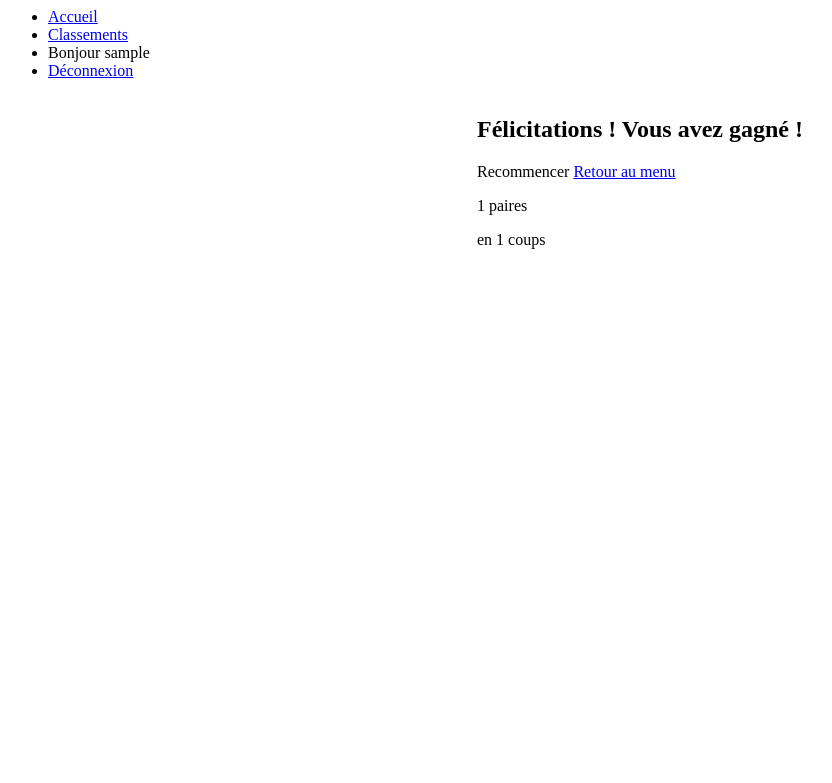
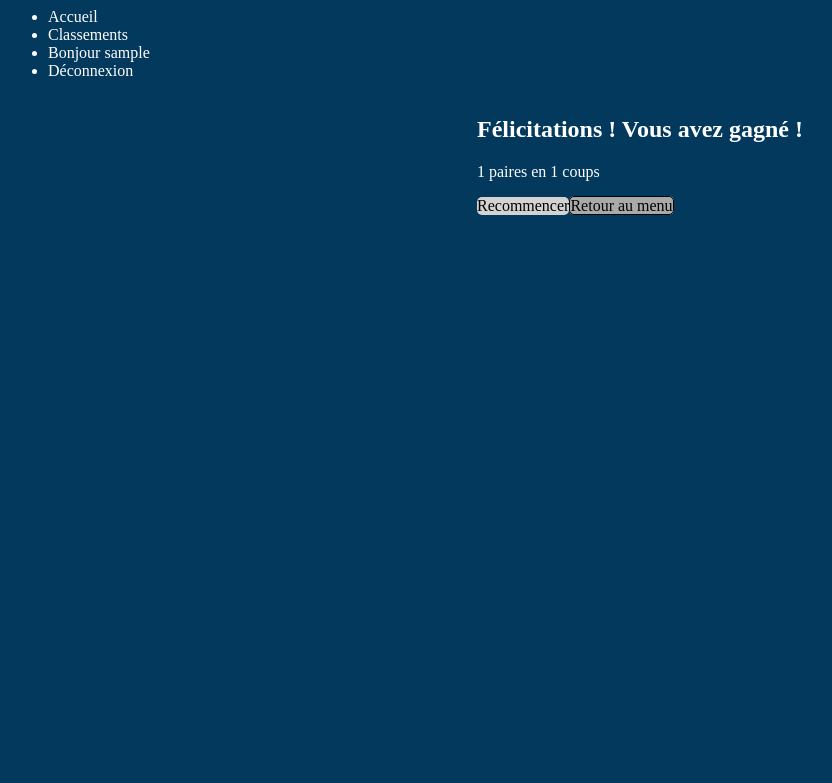
Before and after one commit to pierre-canet/memory_poo, a PHP site: page /board.php in a window 1280 px wide. Shown: the top 783 px of the page, without its empty margins (0-832 px from the left). Run offline with PHP 8.4, Linux system fonts and the light colour scheme; the visitor is signed in with stand-in values (Sample User, id 1); data that the repository does not hold is empty.

Commit message:
V1.02 changements mineurs au css

```diff
--- a/board.php
+++ b/board.php
@@ -114,10 +114,8 @@ session_start(); ?>
         <?php if ($allMatched) : ?>
             <div>
                 <h2>Félicitations ! Vous avez gagné !</h2>
-                <button type='submit' class='restart'>Recommencer</button>
-                <a href='index.php'>Retour au menu</a>
-                <p><?php echo $_SESSION['pairs'] ?> paires</p>
-                <p>en <?php echo $move_amount ?> coups</p>
+                <p><?php echo $_SESSION['pairs'] ?> paires en <?php echo $move_amount ?> coups</p>
+                <button type='submit' class='restart'>Recommencer</button><a href='index.php'>Retour au menu</a>
             </div>
         <?php endif ?>
     </form>
--- a/index.php
+++ b/index.php
@@ -16,6 +16,7 @@ if (isset($_POST['pair-select'])) {
 <head>
     <meta charset="UTF-8">
     <meta name="viewport" content="width=device-width, initial-scale=1.0">
+    <link rel='stylesheet' href='./style.css'>
     <title>Accueil</title>
 </head>
 <header>
--- a/login.php
+++ b/login.php
@@ -37,6 +37,7 @@ if (isset($_POST['submit'])) {
 <head>
     <meta charset="UTF-8">
     <meta name="viewport" content="width=device-width, initial-scale=1.0">
+    <link rel='stylesheet' href='./style.css'>
     <title>Connexion</title>
 </head>
 <header>
--- a/register.php
+++ b/register.php
@@ -45,6 +45,7 @@ if (isset($_POST['submit'])) {
 <head>
     <meta charset="UTF-8">
     <meta name="viewport" content="width=device-width, initial-scale=1.0">
+    <link rel='stylesheet' href='./style.css'>
     <title>Inscription</title>
 </head>
 <header>
--- a/style.css
+++ b/style.css
@@ -1,3 +1,13 @@
+body {
+  background-color: #04395e;
+  color: white;
+}
+
+a {
+  text-decoration: none;
+  color: white;
+}
+
 .game-board {
   display: flex;
   flex-wrap: wrap;
@@ -8,6 +18,23 @@
 .game-board button {
   background: none;
   color: inherit;
+  border: none;
+  padding: 0;
+  font: inherit;
+  cursor: pointer;
+  outline: inherit;
+}
+.game-board a {
+  border: solid 1px black;
+  border-radius: 5px;
+  background-color: darkgray;
+  color: black;
+}
+.game-board .restart {
+  background: none;
+  border-radius: 5px;
+  background-color: lightgray;
+  color: black;
   border: none;
   padding: 0;
   font: inherit;
--- a/style.scss
+++ b/style.scss
@@ -1,3 +1,12 @@
+body{
+  background-color: #04395e;
+  color: white;
+}
+
+a {
+  text-decoration: none;
+  color: white;
+}
 .game-board {
   display: flex;
   flex-wrap: wrap;
@@ -7,6 +16,23 @@
   button {
     background: none;
     color: inherit;
+    border: none;
+    padding: 0;
+    font: inherit;
+    cursor: pointer;
+    outline: inherit;
+  }
+  a{
+    border : solid 1px black;
+    border-radius: 5px;
+    background-color: darkgray;
+    color: black;
+  }
+  .restart{
+    background: none;
+    border-radius: 5px;
+    background-color: lightgray;
+    color: black;
     border: none;
     padding: 0;
     font: inherit;
```
Also changed, not shown: 1 other file.
